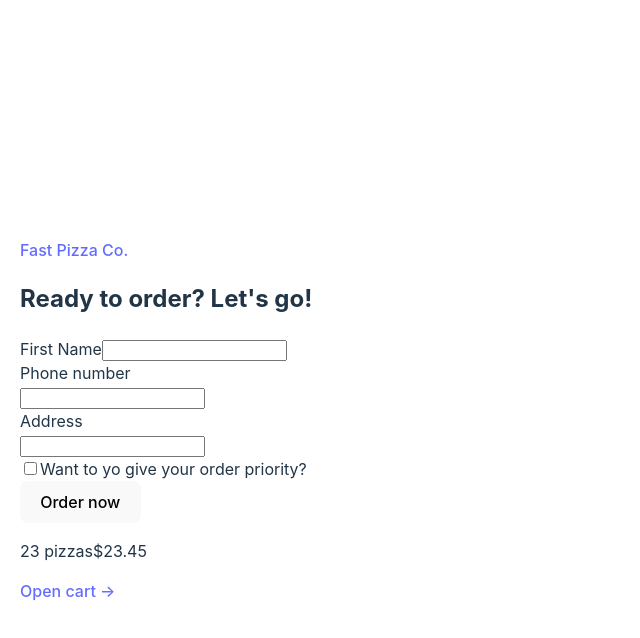
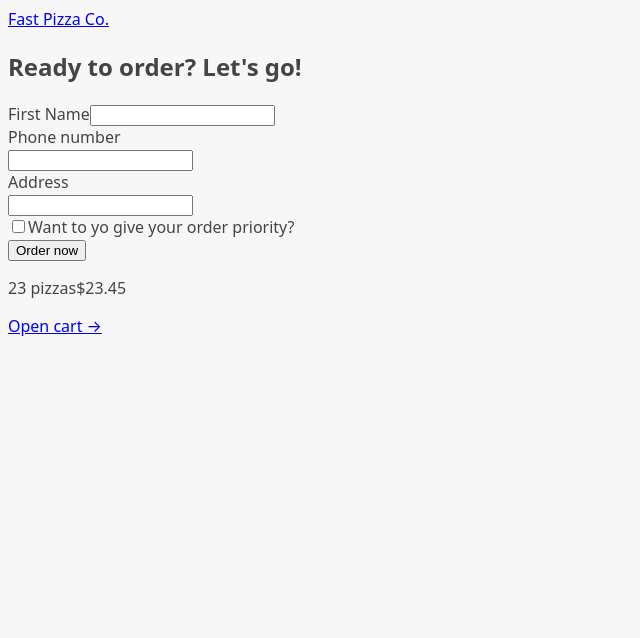
Before and after one commit to mahdi-shi/Fast-Pizza, a React (Vite) app: page /order/new in a window 1280 px wide. Shown: the top 638 px of the page, without its empty margins (0-640 px from the left). Built offline with nearby package versions, Linux system fonts and the light colour scheme.

Commit message:
new feature, layout loader

```diff
--- a/src/index.css
+++ b/src/index.css
@@ -1,70 +1,38 @@
-:root {
-  font-family: Inter, system-ui, Avenir, Helvetica, Arial, sans-serif;
-  line-height: 1.5;
-  font-weight: 400;
-
-  color-scheme: light dark;
-  color: rgba(255, 255, 255, 0.87);
-  background-color: #242424;
-
-  font-synthesis: none;
-  text-rendering: optimizeLegibility;
-  -webkit-font-smoothing: antialiased;
-  -moz-osx-font-smoothing: grayscale;
-  -webkit-text-size-adjust: 100%;
-  margin: 20px;
+body {
+  font-family: system-ui, -apple-system, BlinkMacSystemFont, 'Segoe UI', Roboto,
+    Oxygen, Ubuntu, Cantarell, 'Open Sans', 'Helvetica Neue', sans-serif;
+  background-color: #f7f7f7;
+  color: #444;
 }
 
-a {
-  font-weight: 500;
-  color: #646cff;
-  text-decoration: inherit;
-}
-a:hover {
-  color: #535bf2;
+.layout {
+  display: grid;
+  grid-template-rows: auto 1fr auto;
+  gap: 32px;
+  height: 100dvh;
 }
 
-body {
-  margin: 0;
-  display: flex;
-  place-items: center;
-  min-width: 320px;
-  min-height: 100vh;
+/* https://dev.to/afif/i-made-100-css-loaders-for-your-next-project-4eje */
+.loader {
+  width: 45px;
+  aspect-ratio: 0.75;
+  --c: no-repeat linear-gradient(#333 0 0);
+  background: var(--c) 0% 50%, var(--c) 50% 50%, var(--c) 100% 50%;
+  background-size: 20% 50%;
+  animation: loading 1s infinite linear;
 }
 
-h1 {
-  font-size: 3.2em;
-  line-height: 1.1;
-}
-
-button {
-  border-radius: 8px;
-  border: 1px solid transparent;
-  padding: 0.6em 1.2em;
-  font-size: 1em;
-  font-weight: 500;
-  font-family: inherit;
-  background-color: #1a1a1a;
-  cursor: pointer;
-  transition: border-color 0.25s;
-}
-button:hover {
-  border-color: #646cff;
-}
-button:focus,
-button:focus-visible {
-  outline: 4px auto -webkit-focus-ring-color;
-}
-
-@media (prefers-color-scheme: light) {
-  :root {
-    color: #213547;
-    background-color: #ffffff;
+@keyframes loading {
+  20% {
+    background-position: 0% 0%, 50% 50%, 100% 50%;
   }
-  a:hover {
-    color: #747bff;
+  40% {
+    background-position: 0% 100%, 50% 0%, 100% 50%;
   }
-  button {
-    background-color: #f9f9f9;
+  60% {
+    background-position: 0% 50%, 50% 100%, 100% 0%;
+  }
+  80% {
+    background-position: 0% 50%, 50% 50%, 100% 100%;
   }
 }
--- a/src/ui/AppLayout.jsx
+++ b/src/ui/AppLayout.jsx
@@ -1,11 +1,17 @@
 import Header from "./Header";
 import CartOverview from "../features/cart/CartOverview";
-import { Outlet } from "react-router-dom";
+import { Outlet, useNavigation } from "react-router-dom";
+import Loader from "./Loader";
 
 function AppLayout() {
+  const navigation = useNavigation();
+  const isLoading = navigation.state === "loading";
+
   return (
     <div>
-        <Header />
+      {isLoading && <Loader />}
+
+      <Header />
 
       <main>
         <Outlet />
--- /dev/null
+++ b/src/ui/Loader.jsx
@@ -0,0 +1,5 @@
+function Loader() {
+  return <div className="loader"></div>;
+}
+
+export default Loader;
```
